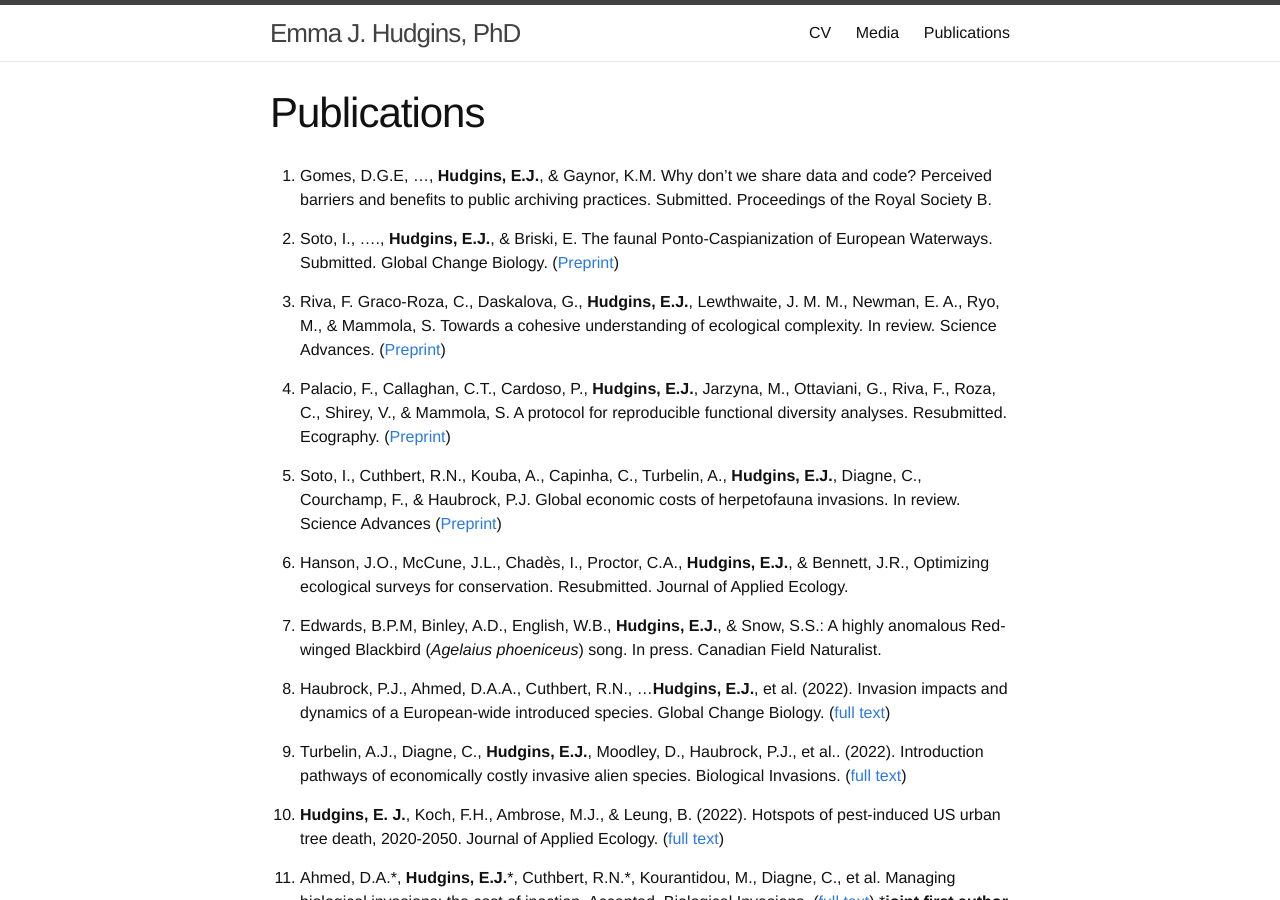
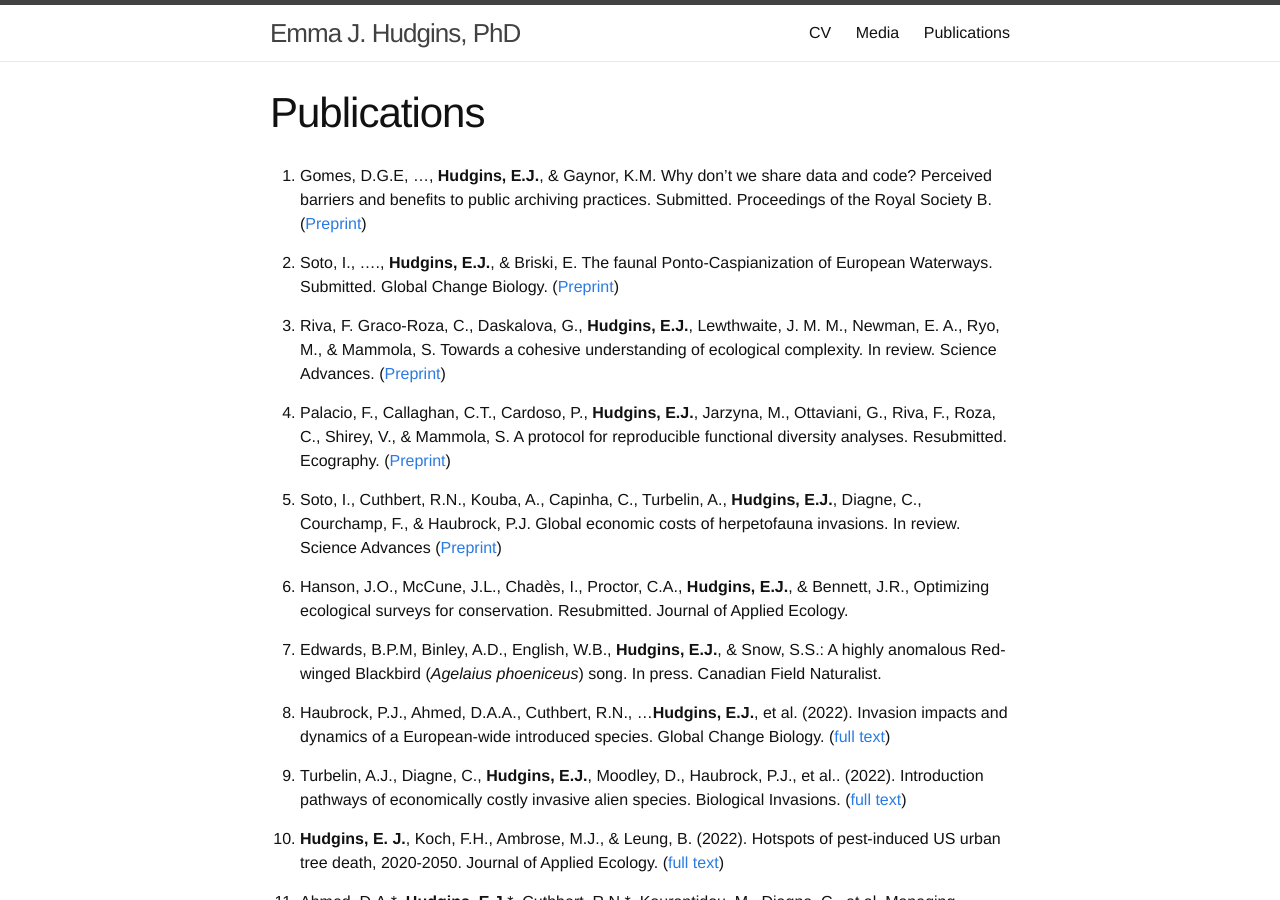
Before and after one commit to emmajhudgins/emmajhudgins.github.io, a Jekyll site: the page built from publications.md, in a window 1280 px wide and 900 px high. Built offline with Jekyll 4.4.1, drawn with Linux system fonts in a browser that asks for light colours; nearby versions of some CDN libraries; some web fonts are replaced.

Commit message:
add preprint link

```diff
--- a/publications.md
+++ b/publications.md
@@ -8,7 +8,7 @@ order: 2
 
 ---
 
-22. Gomes, D.G.E, …, **Hudgins, E.J.**, & Gaynor, K.M. Why don’t we share data and code? Perceived barriers and benefits to public archiving practices. Submitted. Proceedings of the Royal Society B.
+22. Gomes, D.G.E, …, **Hudgins, E.J.**, & Gaynor, K.M. Why don’t we share data and code? Perceived barriers and benefits to public archiving practices. Submitted. Proceedings of the Royal Society B. ([Preprint](https://osf.io/preprints/metaarxiv/gaj43/))
 
 21. Soto, I., …., **Hudgins, E.J.**, & Briski, E. The faunal Ponto-Caspianization of European Waterways. Submitted. Global Change Biology. ([Preprint](https://doi.org/10.21203/rs.3.rs-1702320/v1))
 
```
Also changed, not shown: 4 other files.
